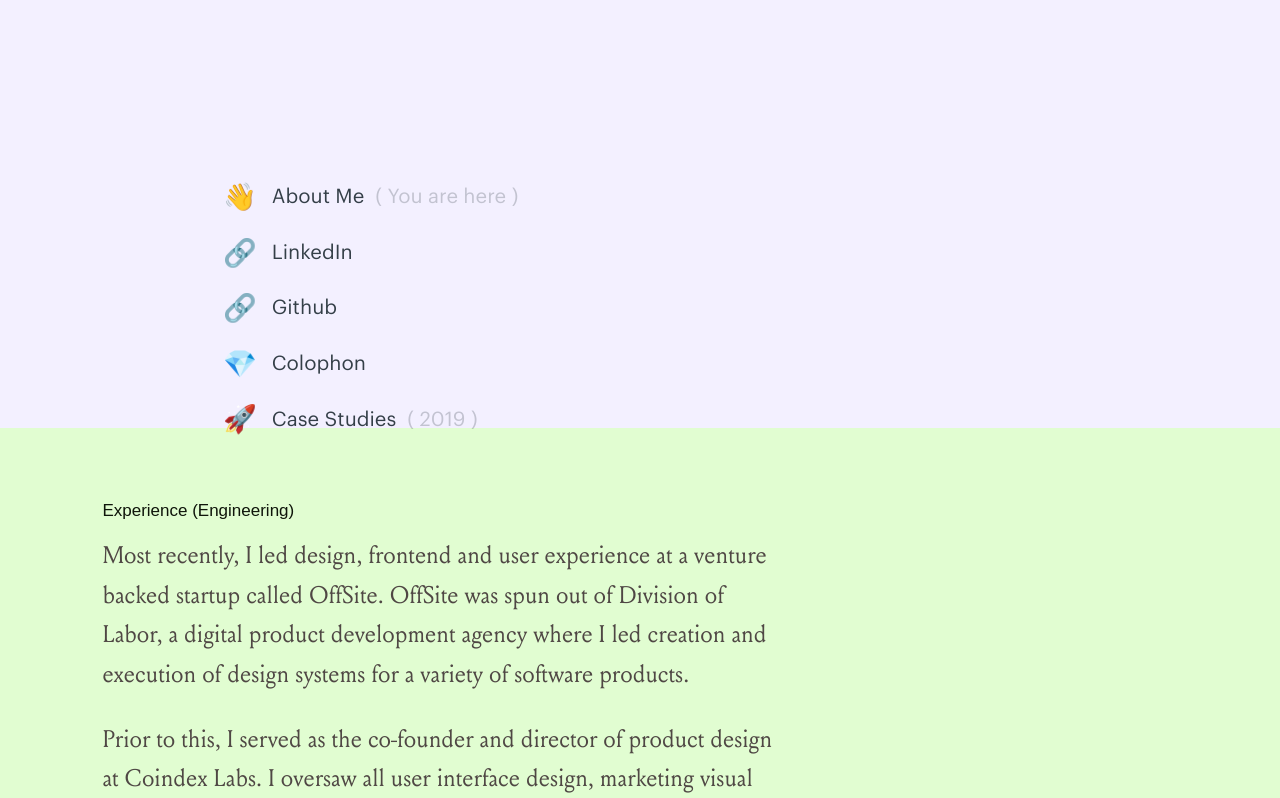
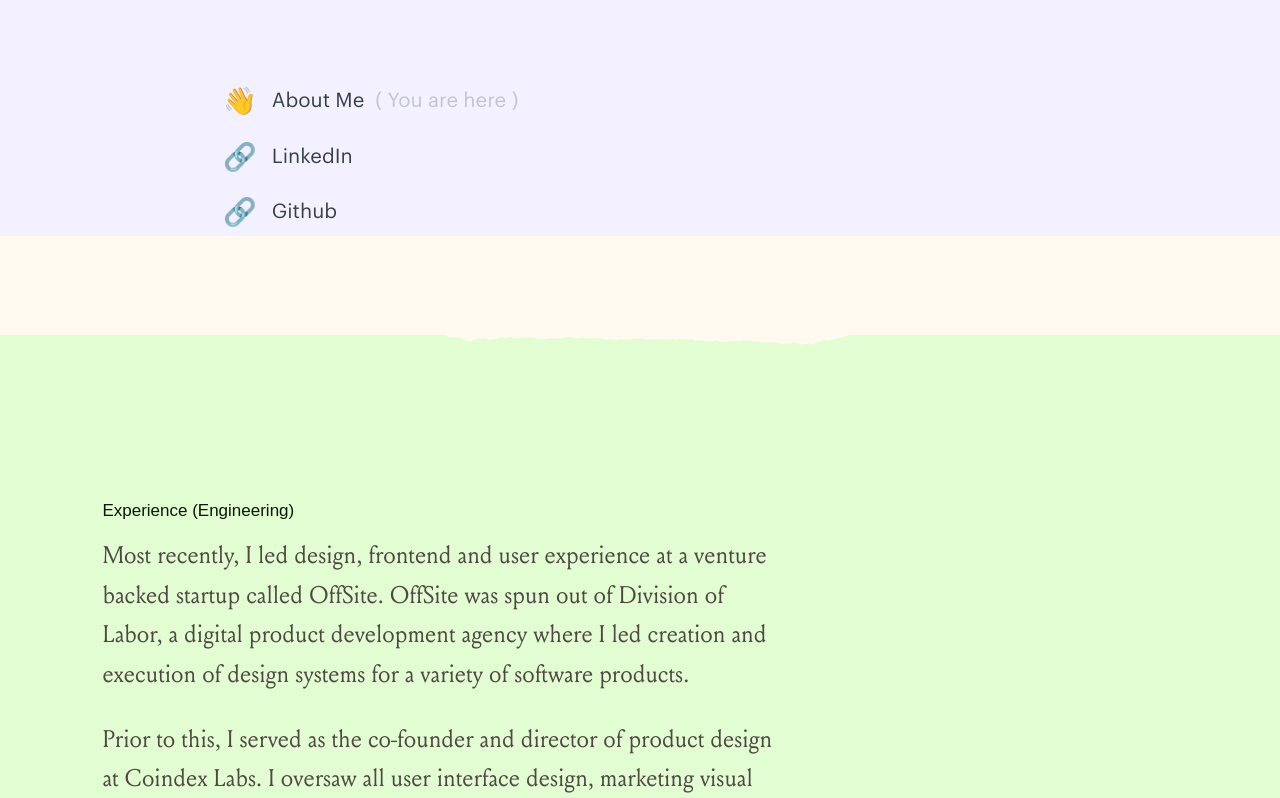
Before and after one commit to AndrwM/souci.studio, a React (Create React App) app: page / in a window 1280 px wide. Shown: the part 884-1682 px from the top of the page. Built offline with nearby package versions, Linux system fonts and the light colour scheme; a web font is replaced by a local one.

Commit message:
useless crap

```diff
--- a/src/App.js
+++ b/src/App.js
@@ -1,5 +1,5 @@
 import {
-  BrowserRouter,
+  HashRouter,
   Routes,
   Route,
 } from "react-router-dom";
@@ -8,18 +8,17 @@
 
 import Layout from "./pages/Layout";
 import Intro from "./pages/Intro";
-import Work from "./pages/Work";
+import Wayback from "./pages/Wayback";
 
 const App = () => (
-  <BrowserRouter>
+  <HashRouter>
     <Routes>
       <Route path="/" element={<Layout />}>
         <Route index element={<Intro />} />
-        <Route path="work" element={<Work />} />
+        <Route path="/wayback-machine" element={<Wayback />} />
       </Route>
     </Routes>
-
-  </BrowserRouter>
+  </HashRouter>
 );
 
 
--- a/src/assets/stylesheets/components/_c.overlay-modal.scss
+++ b/src/assets/stylesheets/components/_c.overlay-modal.scss
@@ -9,7 +9,8 @@
 
 
   @include theme-var(background-color, c-background-accent2);
-  padding: 20vw;
+  padding: 20vh 20vw;
+  overflow-y: scroll;
 
   top: 100%;
   // height: 0vh;
--- a/src/assets/stylesheets/main.scss
+++ b/src/assets/stylesheets/main.scss
@@ -35,7 +35,7 @@
   box-sizing: border-box;
 
   font: 400 18px / 1.8 $ff-primary;
-  min-height: 100%;
+  min-height: 100vh;
   overflow-x: hidden;
   width: 100%;
   margin: 0;
@@ -69,6 +69,10 @@
   @media #{$bp-desk} { z-index: 2; }
 }
 
+#root {
+  min-height: 100vh;
+}
+
 //---------------------- Components
 @import "components/c.browser";
 @import "components/c.button";
--- a/src/components/OverlayModal.js
+++ b/src/components/OverlayModal.js
@@ -2,6 +2,7 @@
 import ReactDOM from 'react-dom';
 import { useState, useEffect } from 'react';
 import classnames from 'classnames';
+import { Link } from "react-router-dom";
 
 const OverlayModal = () => {
   const [isActive, setIsActive] = useState(false);
@@ -42,7 +43,7 @@
         onMouseLeave={() => setHasHover(false)}
         className={buttonClassNames}
         children={buttonText}
-        tabindex="0"
+        tabIndex="0"
       />
       {ReactDOM.createPortal(
         <div className={modalClassNames}>
@@ -51,7 +52,7 @@
             <li className="c-list__item c-list__item--remote"><a href="aa" className="c-link c-link--arrow-remote">LinkedIn</a></li>
             <li className="c-list__item c-list__item--remote"><a href="aa" className="c-link c-link--arrow-remote">Github</a></li>
             <li className="c-list__item c-list__item--diamond"><a href="aa" className="c-link">Colophon</a></li>
-            <li className="c-list__item c-list__item--rocket"><a href="aa" className="c-link">Case Studies <span className="u-subtler">&nbsp;(&nbsp;2019&nbsp;)</span></a></li>
+            <li className="c-list__item c-list__item--wave"><Link to="/wayback-machine" onClick={() => setIsActive(false)} className="c-link">Wayback: 2019</Link></li>
           </ul>
         </div>,
         document.body
--- /dev/null
+++ b/src/pages/Wayback.js
@@ -0,0 +1,35 @@
+import { useEffect, useRef } from "react";
+import { useQueryParams } from "../util/useQueryParams";
+
+const Wayback = () => {
+  const params = useQueryParams();
+  const src = params.get("path") || 'https://andrew.mn/';
+  const iframeRef = useRef();
+
+  useEffect(() => {
+    console.log('REF', iframeRef.current)
+    const handler = (e) => console.log('UNLOAD', e)
+    iframeRef.current.contentWindow.addEventListener("unload", handler);
+
+    return iframeRef.current.contentWindow.removeEventListener("unload", handler)
+  }, [iframeRef.current]);
+
+  if (!src.includes('andrew.mn')) {
+    return <>Can't load</>
+  }
+
+  return (
+    <iframe
+        src={src}
+        ref={iframeRef}
+        style={{
+          border: 0,
+          height: 'calc(100vh - 68px)',
+          width: '100vw'
+        }}
+      />
+  );
+};
+
+
+export default Wayback;
--- a/src/pages/Work.js
+++ /dev/null
@@ -1,8 +0,0 @@
-const Work = () => (
-  <>
-    What up fools I'm the Work
-  </>
-);
-
-
-export default Work;
--- /dev/null
+++ b/src/util/useQueryParams.js
@@ -0,0 +1,7 @@
+import { useMemo } from 'react';
+import { useLocation } from "react-router-dom";
+
+export function useQueryParams() {
+  const { search } = useLocation();
+  return useMemo(() => new URLSearchParams(search), [search]);
+};
```
